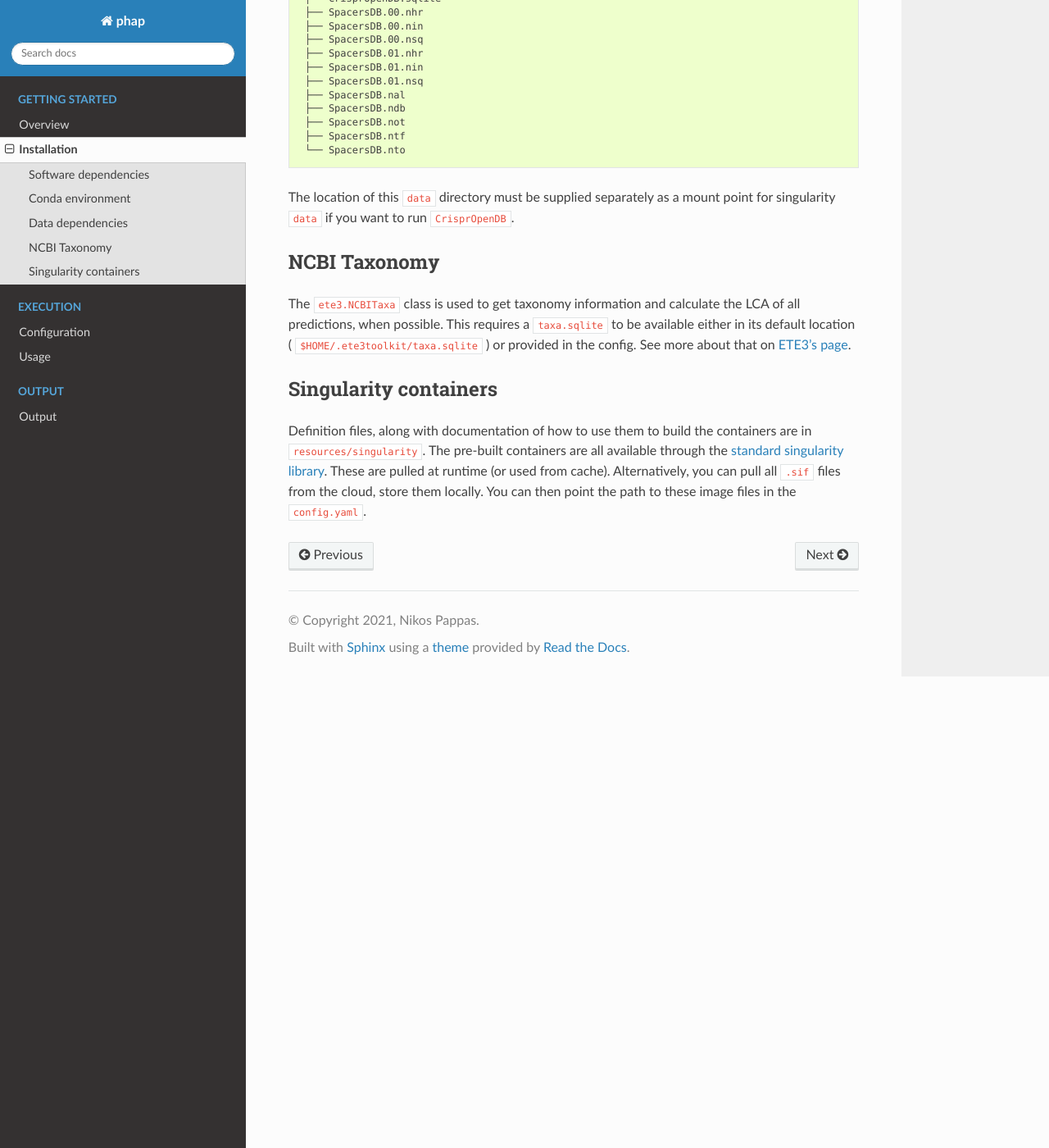
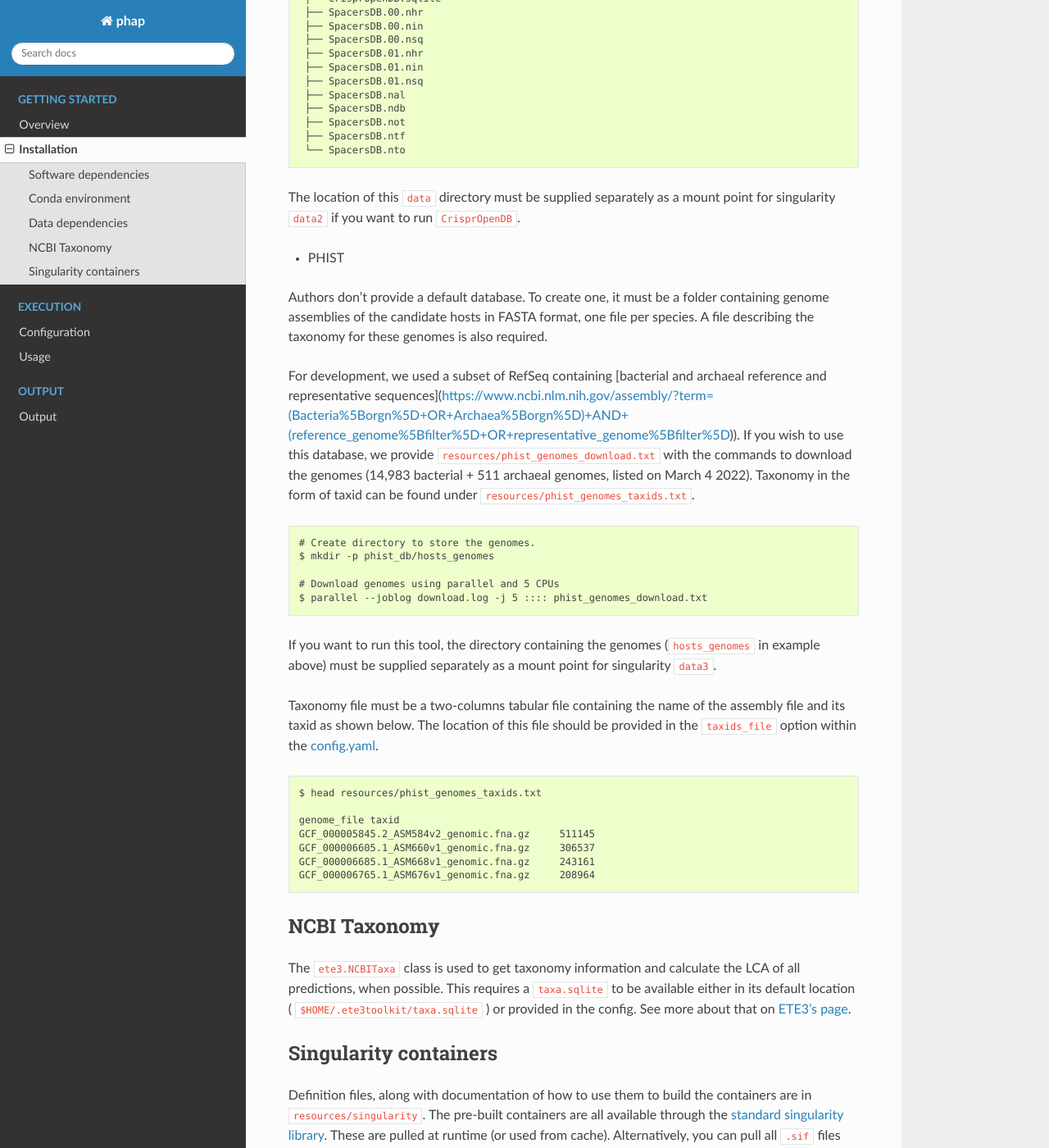
Before and after one commit to MGXlab/phap, a Sphinx documentation site: the page built from docs/getting_started/installation.rst, in a window 1280 px wide and 1400 px high, scrolled down 2015 px. Shown: the whole window at 82% size. Built offline with Sphinx 7.4.7 and the Read the Docs theme 2.0.0, drawn with Linux system fonts in a browser that asks for light colours.

Commit message:
include phist

```diff
--- a/docs/getting_started/installation.rst
+++ b/docs/getting_started/installation.rst
@@ -118,7 +118,49 @@ You should have a final data directory with the following contents
     └── SpacersDB.nto
 
 The location of this ``data`` directory must be supplied separately as a mount
-point for singularity ``data`` if you want to run ``CrisprOpenDB``.
+point for singularity ``data2`` if you want to run ``CrisprOpenDB``.
+
+* PHIST
+
+Authors don't provide a default database. To create one, it must be a
+folder containing genome assemblies of the candidate hosts in FASTA format, one
+file per species. A file describing the taxonomy for these genomes is also
+required.
+
+For development, we used a subset of RefSeq containing [bacterial and archaeal
+reference and representative sequences](https://www.ncbi.nlm.nih.gov/assembly/?term=(Bacteria%5Borgn%5D+OR+Archaea%5Borgn%5D)+AND+(reference_genome%5Bfilter%5D+OR+representative_genome%5Bfilter%5D)).
+If you wish to use this database, we provide ``resources/phist_genomes_download.txt``
+with the commands to download the genomes (14,983 bacterial + 511 archaeal
+genomes, listed on March 4 2022). Taxonomy in the form of taxid can be found
+under ``resources/phist_genomes_taxids.txt``.
+
+.. code-block:: bash:
+
+   # Create directory to store the genomes.
+   $ mkdir -p phist_db/hosts_genomes
+
+   # Download genomes using parallel and 5 CPUs
+   $ parallel --joblog download.log -j 5 :::: phist_genomes_download.txt
+
+If you want to run this tool, the  directory containing the genomes
+(``hosts_genomes`` in example above) must be supplied separately as a mount
+point for singularity ``data3``.
+
+Taxonomy file must be a two-columns tabular file containing the name of the
+assembly file and its taxid as shown below. The location of this file should be
+provided in the ``taxids_file`` option within the  `config.yaml <configuration>`_.
+
+.. code-block:: bash:
+
+    $ head resources/phist_genomes_taxids.txt
+
+    genome_file	taxid
+    GCF_000005845.2_ASM584v2_genomic.fna.gz	511145
+    GCF_000006605.1_ASM660v1_genomic.fna.gz	306537
+    GCF_000006685.1_ASM668v1_genomic.fna.gz	243161
+    GCF_000006765.1_ASM676v1_genomic.fna.gz	208964
+
+
 
 .. _installation-ncbi:
 
```
Also changed, not shown: docs/execution/usage.md (+4 -4 lines), docs/getting_started/overview.md (+1 -0 lines), 7 other files.
